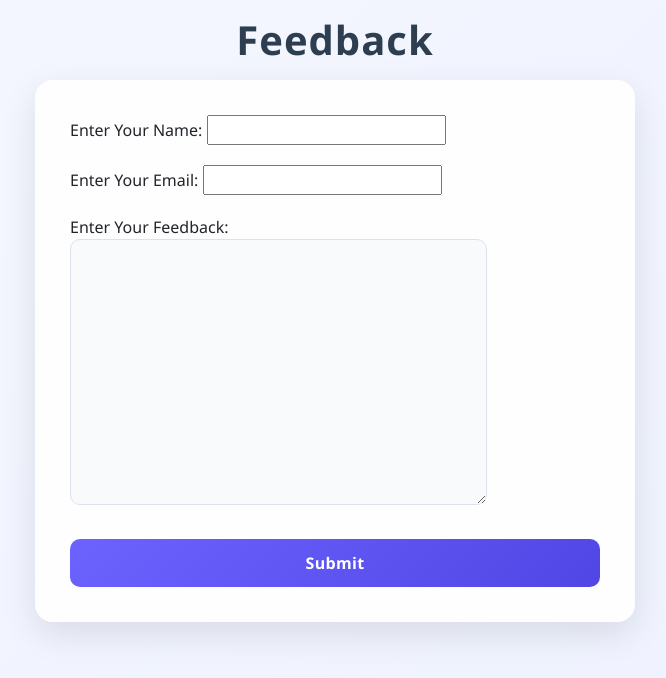
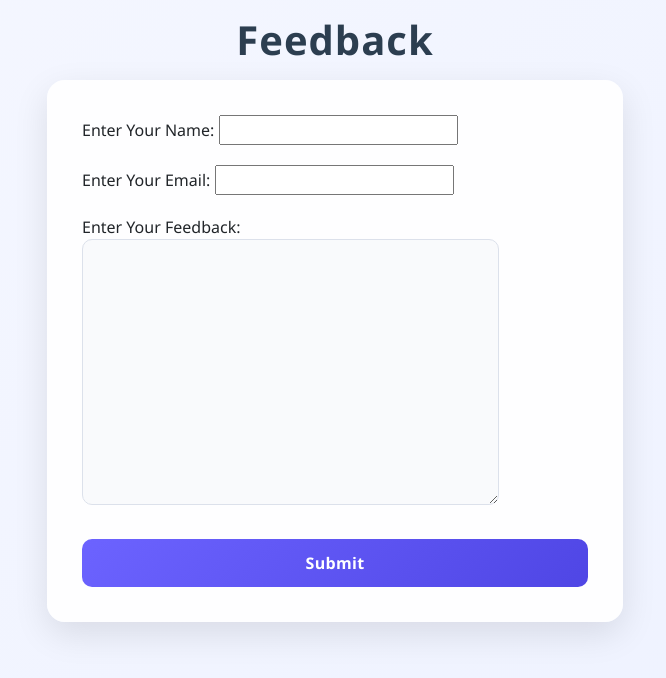
Before and after one commit to preetibp202/Employee-Management-System, a Django app: page /home/feedback/ in a window 1280 px wide. Shown: the part 66-744 px from the top of the page, without its empty margins (305-971 px from the left). Run offline with Django 5.2, Linux system fonts and the light colour scheme.

Commit message:
Fix static CSS and feedback page

```diff
--- a/static/css/feedback.css
+++ b/static/css/feedback.css
@@ -15,7 +15,7 @@ h1 {
 }
 
 /* Bootstrap container */
-.Container {
+.container {
     width: 100%;
     max-width: 1200px;
     margin: auto;
--- a/templates/feedback.html
+++ b/templates/feedback.html
@@ -16,8 +16,8 @@
 <body>
   {% include 'navbar.html' %}
   <h1 class="text-center my-3">Feedback</h1>
-  <div class="Container">
-    <div class="Row">
+  <div class="container">
+    <div class="row">
         <div class="col-md-6 offset-md-3">
            <div class="card">
             <div class="card-body">
```
Also changed, not shown: Employee/settings.py (+13 -1 lines).
